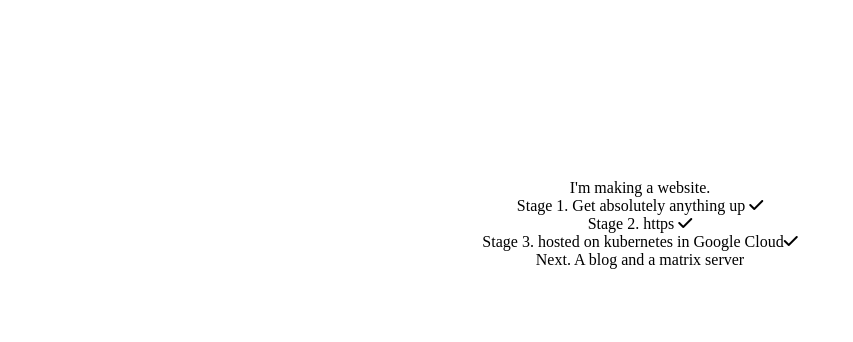
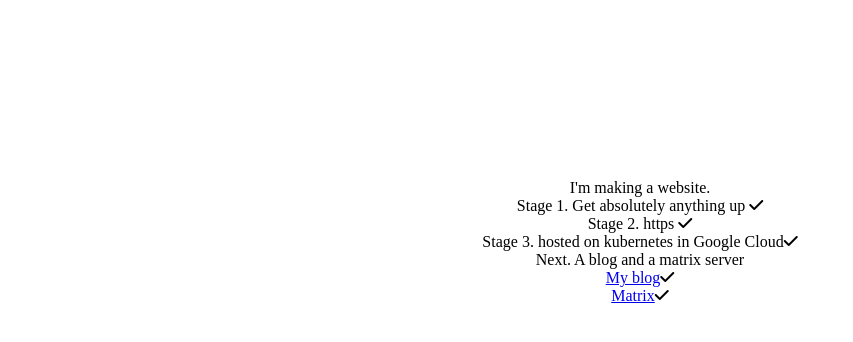
Before and after one commit to KyleMcB/xingpeds.com, a plain HTML site: page website/html/index.html in a window 1280 px wide. Shown: the part 66-408 px from the top of the page, without its empty margins (0-853 px from the left). Drawn offline with Linux system fonts and the light colour scheme.

Commit message:
update main site to link to blog and matrix

```diff
--- a/website/html/index.html
+++ b/website/html/index.html
@@ -1,17 +1,22 @@
 <html lang="en">
+
 <head>
     <meta charset="UTF-8">
     <meta name="viewport" content="width=auto, initial-scale=1.0">
     <title>XingPeds</title>
     <script src="https://kit.fontawesome.com/2a86129861.js" crossorigin="anonymous"></script>
 </head>
+
 <body>
     <h1>hi.</h1>
     <div style="margin: 200px auto;text-align: center;">I'm making a website.<br>
         Stage 1. Get absolutely anything up <i class="fas fa-check"></i><br>
         Stage 2. https <i class="fas fa-check"></i><br>
         Stage 3. hosted on kubernetes in Google Cloud<i class="fas fa-check"></i><br>
-        Next. A blog and a matrix server
+        Next. A blog and a matrix server<br>
+        <a href="/blog">My blog</a><i class="fas fa-check"></i><br>
+        <a href="https://matrix.to/#/@euclid:xingpeds.com">Matrix</a><i class="fas fa-check"></i>
     </div>
 </body>
+
 </html>
```
Also changed, not shown: 2 other files.
